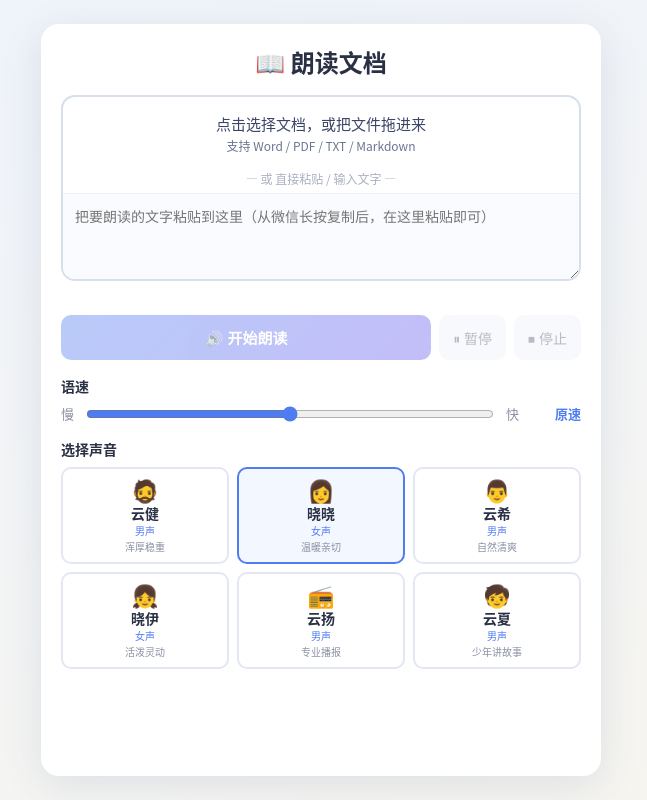
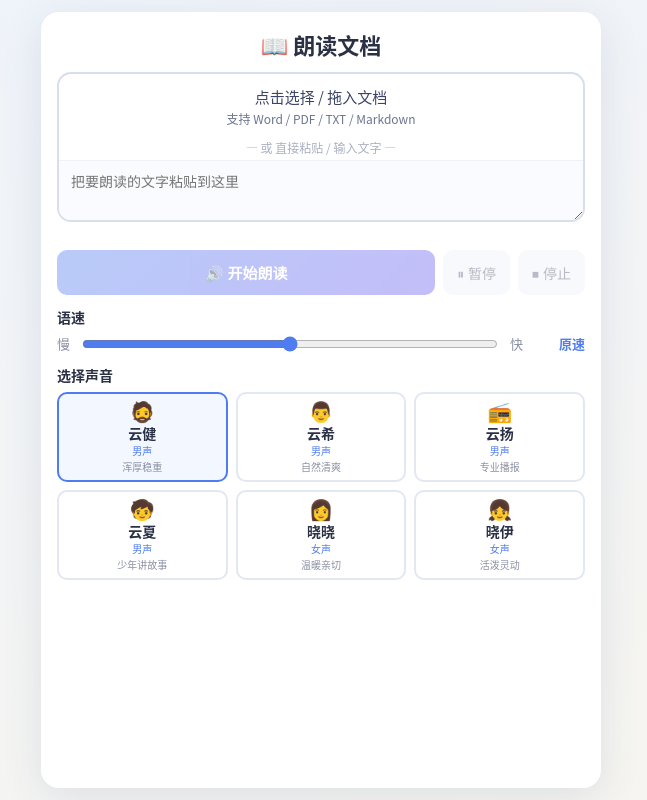
Before and after one commit to wangyongping2025-png/my-first-code, a Flask app: page / in a window 1280 px wide. Shown: the whole page, without its empty margins (319-966 px from the left). Run offline with Flask 3, Linux system fonts and the light colour scheme.

Commit message:
手机界面再优化：压缩为一屏、标题行不换行、去掉微信字样、声音男声在前(云健默认)

```diff
--- a/langdu/app.py
+++ b/langdu/app.py
@@ -31,13 +31,13 @@ app.config["MAX_CONTENT_LENGTH"] = 20 * 1024 * 1024  # 最大 20MB
 # 可选的普通话声音（都是自然有感情的神经网络语音）
 VOICES = {
     "zh-CN-YunjianNeural":  {"name": "云健", "gender": "男声", "desc": "浑厚稳重", "emoji": "🧔"},
-    "zh-CN-XiaoxiaoNeural": {"name": "晓晓", "gender": "女声", "desc": "温暖亲切", "emoji": "👩"},
     "zh-CN-YunxiNeural":    {"name": "云希", "gender": "男声", "desc": "自然清爽", "emoji": "👨"},
-    "zh-CN-XiaoyiNeural":   {"name": "晓伊", "gender": "女声", "desc": "活泼灵动", "emoji": "👧"},
     "zh-CN-YunyangNeural":  {"name": "云扬", "gender": "男声", "desc": "专业播报", "emoji": "📻"},
     "zh-CN-YunxiaNeural":   {"name": "云夏", "gender": "男声", "desc": "少年讲故事", "emoji": "🧒"},
+    "zh-CN-XiaoxiaoNeural": {"name": "晓晓", "gender": "女声", "desc": "温暖亲切", "emoji": "👩"},
+    "zh-CN-XiaoyiNeural":   {"name": "晓伊", "gender": "女声", "desc": "活泼灵动", "emoji": "👧"},
 }
-DEFAULT_VOICE = "zh-CN-XiaoxiaoNeural"
+DEFAULT_VOICE = "zh-CN-YunjianNeural"
 
 
 # ---------- 文档解析 ----------
--- a/langdu/templates/index.html
+++ b/langdu/templates/index.html
@@ -22,7 +22,7 @@
     min-height: 100vh;
     display: flex;
     justify-content: center;
-    padding: 24px 14px;
+    padding: 12px;
     color: #2b3145;
   }
   .card {
@@ -31,30 +31,30 @@
     box-shadow: 0 10px 40px rgba(60, 80, 130, 0.12);
     width: 100%;
     max-width: 560px;
-    padding: 20px;
+    padding: 16px;
   }
 
   /* 标题：居中，无副标题 */
-  h1 { font-size: 24px; text-align: center; margin-bottom: 16px; }
+  h1 { font-size: 22px; text-align: center; margin-bottom: 12px; }
 
   /* 合并输入框：上传文件 + 粘贴文字，同一个框 */
   .inputbox { border: 2px solid #d7deec; border-radius: 14px; overflow: hidden; }
-  .drop { padding: 16px; text-align: center; cursor: pointer; color: #6b7390; transition: background .2s; }
+  .drop { padding: 12px; text-align: center; cursor: pointer; color: #6b7390; transition: background .2s; }
   .drop:hover, .drop.over { background: #f3f7ff; }
-  .drop .big { font-size: 15px; color: #3c4566; }
+  .drop .big { font-size: 15px; color: #3c4566; white-space: nowrap; }
   .drop .small { font-size: 12px; margin-top: 3px; }
-  .filename { margin-top: 8px; font-size: 13px; color: #4f7cf0; display: none; word-break: break-all; }
+  .filename { margin-top: 6px; font-size: 13px; color: #4f7cf0; display: none; word-break: break-all; }
   #fileInput { display: none; }
-  .or { text-align: center; font-size: 12px; color: #aab0c2; padding-bottom: 6px; }
+  .or { text-align: center; font-size: 12px; color: #aab0c2; padding-bottom: 4px; }
   textarea {
-    display: block; width: 100%; height: 86px; resize: vertical;
+    display: block; width: 100%; height: 60px; resize: vertical;
     border: none; border-top: 1.5px solid #eef1f8; outline: none;
-    padding: 12px; font-size: 14px; line-height: 1.6; color: #2b3145; background: #fafbfe;
+    padding: 10px 12px; font-size: 14px; line-height: 1.6; color: #2b3145; background: #fafbfe;
   }
-  .charCount { font-size: 12px; color: #8a90a3; margin-top: 6px; text-align: right; min-height: 16px; }
+  .charCount { font-size: 12px; color: #8a90a3; margin-top: 4px; text-align: right; min-height: 14px; }
 
   /* 开始朗读 / 暂停 / 停止 */
-  .btnRow { display: flex; gap: 8px; margin-top: 12px; }
+  .btnRow { display: flex; gap: 8px; margin-top: 10px; }
   .btn {
     flex: 1;
     background: linear-gradient(135deg, #4f7cf0, #6b5ef0);
@@ -74,8 +74,8 @@
   .status.error { color: #e05656; display: block; }
   audio { width: 100%; margin-top: 10px; display: none; }
 
-  .section { margin-top: 16px; }
-  .label { font-size: 14px; font-weight: 600; margin-bottom: 8px; }
+  .section { margin-top: 12px; }
+  .label { font-size: 14px; font-weight: 600; margin-bottom: 7px; }
 
   /* 语速 */
   .speedRow { display: flex; align-items: center; gap: 12px; }
@@ -86,11 +86,11 @@
   .voices { display: grid; grid-template-columns: repeat(3, 1fr); gap: 8px; }
   .voice {
     border: 2px solid #e3e7f2; border-radius: 10px;
-    padding: 8px 4px; text-align: center; cursor: pointer;
+    padding: 6px 3px; text-align: center; cursor: pointer;
     transition: all .15s; user-select: none;
   }
-  .voice .icon { font-size: 22px; line-height: 1.1; }
-  .voice .name { font-size: 14px; font-weight: 600; margin-top: 2px; }
+  .voice .icon { font-size: 20px; line-height: 1.1; }
+  .voice .name { font-size: 14px; font-weight: 600; margin-top: 1px; }
   .voice .gender { font-size: 10px; color: #4f7cf0; }
   .voice .desc { font-size: 10px; color: #8a90a3; margin-top: 1px; }
   .voice.active { border-color: #4f7cf0; background: #f3f7ff; }
@@ -118,12 +118,12 @@
   <!-- 合并输入框：可上传文件，也可直接粘贴文字 -->
   <div class="inputbox">
     <div class="drop" id="drop">
-      <div class="big">点击选择文档，或把文件拖进来</div>
+      <div class="big">点击选择 / 拖入文档</div>
       <div class="small">支持 Word / PDF / TXT / Markdown</div>
       <div class="filename" id="filename"></div>
     </div>
     <div class="or">— 或 直接粘贴 / 输入文字 —</div>
-    <textarea id="text" placeholder="把要朗读的文字粘贴到这里（从微信长按复制后，在这里粘贴即可）"></textarea>
+    <textarea id="text" placeholder="把要朗读的文字粘贴到这里"></textarea>
   </div>
   <input type="file" id="fileInput" accept=".docx,.pdf,.txt,.md,.markdown,application/pdf">
   <div class="charCount" id="charCount"></div>
```
